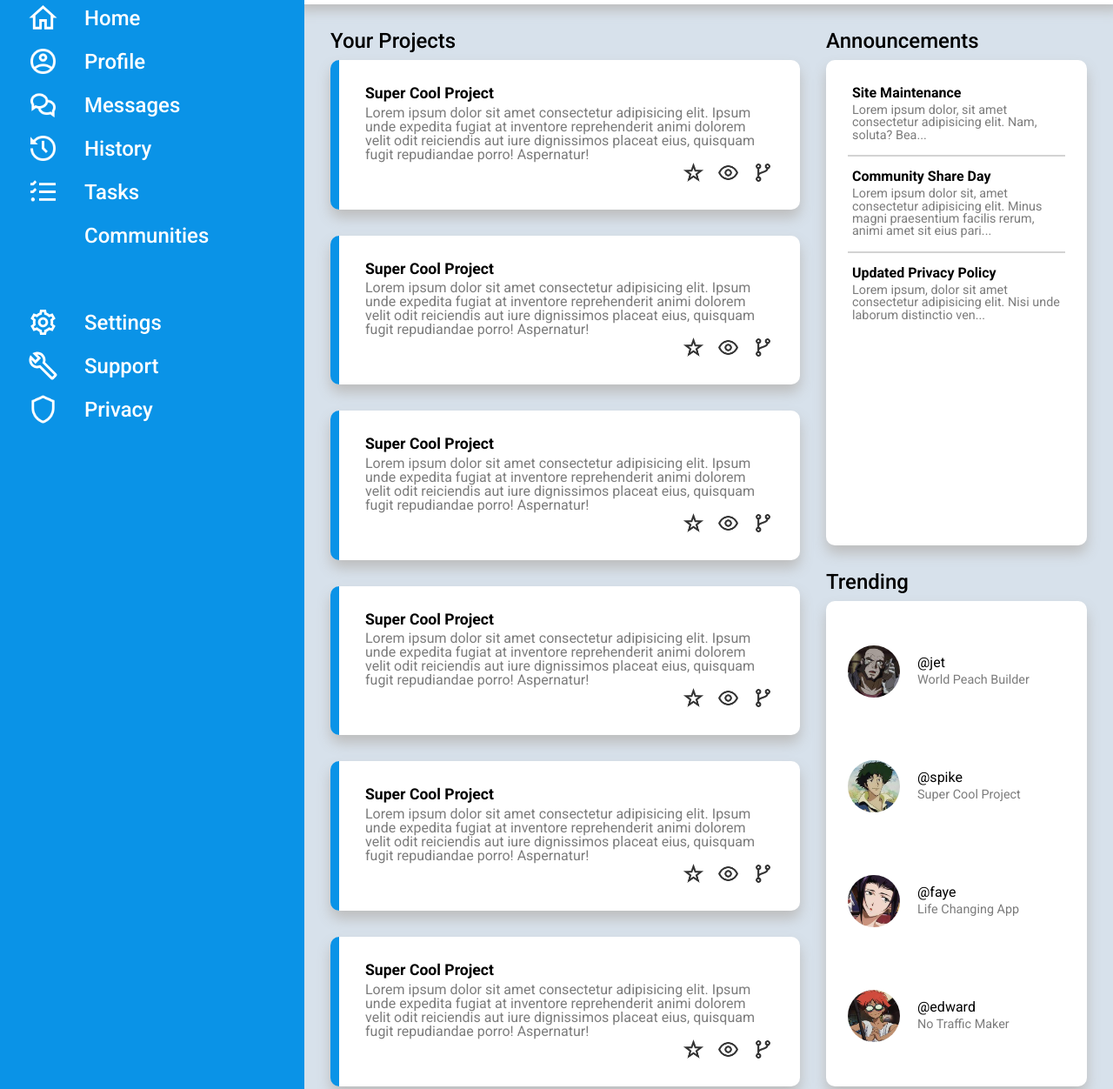
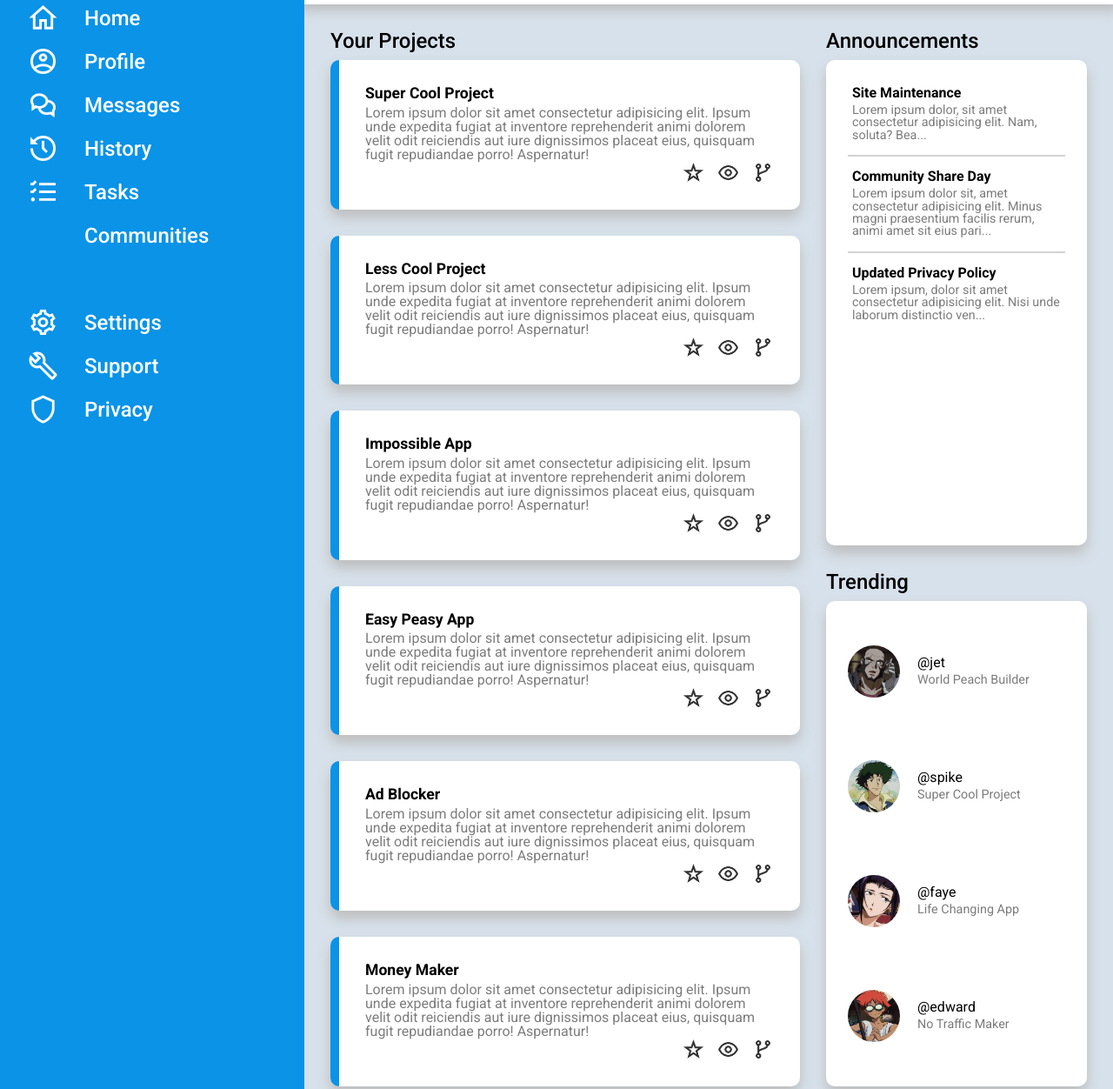
Before and after one commit to Chance093/odin-project-admin-dashboard, a plain HTML site: page index.html in a window 1280 px wide. Shown: the part 129-1381 px from the top of the page at 87% size. Drawn offline with Linux system fonts and the light colour scheme.

Commit message:
Finish v1

```diff
--- a/index.html
+++ b/index.html
@@ -102,7 +102,7 @@
                 </div>
                 <div class="card">
                     <div class="text">
-                        <h2>Super Cool Project</h2>
+                        <h2>Less Cool Project</h2>
                         <p>Lorem ipsum dolor sit amet consectetur adipisicing elit. Ipsum unde expedita fugiat at
                             inventore
                             reprehenderit animi dolorem velit odit reiciendis aut iure dignissimos placeat eius,
@@ -117,7 +117,7 @@
                 </div>
                 <div class="card">
                     <div class="text">
-                        <h2>Super Cool Project</h2>
+                        <h2>Impossible App</h2>
                         <p>Lorem ipsum dolor sit amet consectetur adipisicing elit. Ipsum unde expedita fugiat at
                             inventore
                             reprehenderit animi dolorem velit odit reiciendis aut iure dignissimos placeat eius,
@@ -132,7 +132,7 @@
                 </div>
                 <div class="card">
                     <div class="text">
-                        <h2>Super Cool Project</h2>
+                        <h2>Easy Peasy App</h2>
                         <p>Lorem ipsum dolor sit amet consectetur adipisicing elit. Ipsum unde expedita fugiat at
                             inventore
                             reprehenderit animi dolorem velit odit reiciendis aut iure dignissimos placeat eius,
@@ -147,7 +147,7 @@
                 </div>
                 <div class="card">
                     <div class="text">
-                        <h2>Super Cool Project</h2>
+                        <h2>Ad Blocker</h2>
                         <p>Lorem ipsum dolor sit amet consectetur adipisicing elit. Ipsum unde expedita fugiat at
                             inventore
                             reprehenderit animi dolorem velit odit reiciendis aut iure dignissimos placeat eius,
@@ -162,7 +162,7 @@
                 </div>
                 <div class="card">
                     <div class="text">
-                        <h2>Super Cool Project</h2>
+                        <h2>Money Maker</h2>
                         <p>Lorem ipsum dolor sit amet consectetur adipisicing elit. Ipsum unde expedita fugiat at
                             inventore
                             reprehenderit animi dolorem velit odit reiciendis aut iure dignissimos placeat eius,
```
